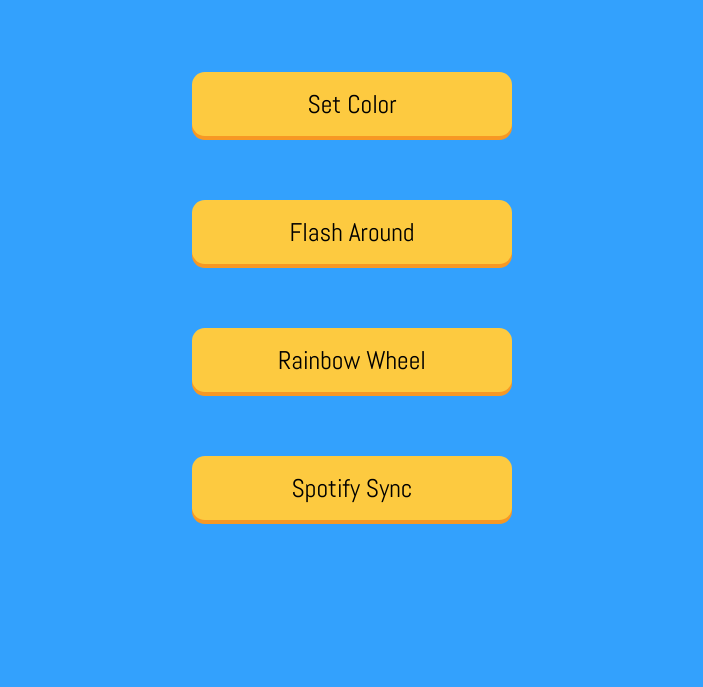
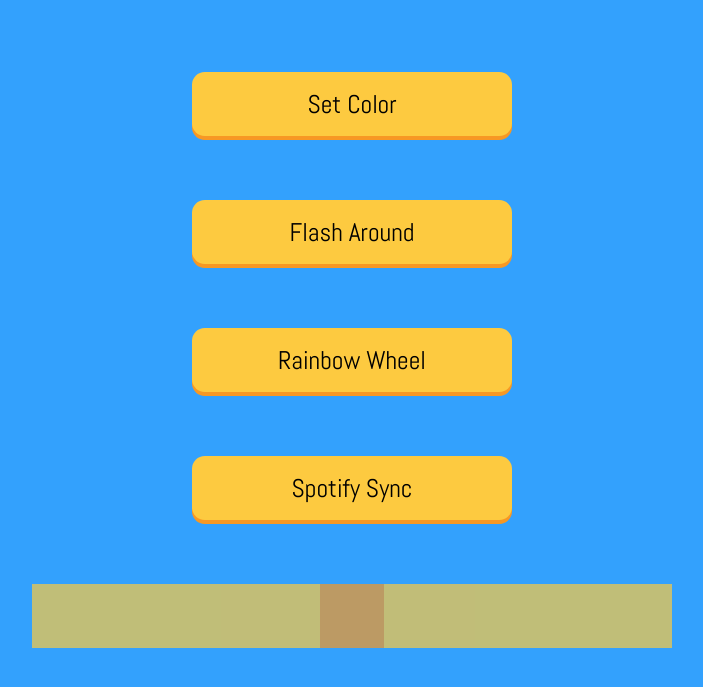
Before and after one commit to vbhaip/HelioHex, a Flask app: page / in a window 1280 px wide. Shown: the top 687 px of the page, without its empty margins (288-991 px from the left). Run offline with Flask 2, Linux system fonts and the light colour scheme; some libraries are stand-ins or nearby versions.

Commit message:
Added slider to adjust brightness and route to get full and no brightness to work

```diff
--- a/heroku-app/static/index.js
+++ b/heroku-app/static/index.js
@@ -26,6 +26,7 @@
           //alert(request.responseText);
 		  console.log(request.responseText);
       };
+
       // We point the request at the appropriate command
       request.open("GET", "https://192.168.200.18:5000/" + command, true);
       // and then we send it off
@@ -33,3 +34,20 @@
     });
   }
 }, true);
+
+
+var slider = document.getElementById("slider");
+slider.onchange = function(){
+      var request = new XMLHttpRequest();
+      request.onload = function() {
+          // We could do more interesting things with the response
+          // or, we could ignore it entirely
+          //alert(request.responseText);
+		  console.log(request.responseText);
+      };
+
+      // We point the request at the appropriate command
+      request.open("GET", "https://192.168.200.18:5000/set_brightness/" + slider.value/100.0, true);
+      // and then we send it off
+      request.send();
+}
--- a/heroku-app/static/style.css
+++ b/heroku-app/static/style.css
@@ -24,6 +24,8 @@
     outline: none;
     color: black;
 	display: inline-block;
+	margin-left: 30vmin;
+	margin-right: 30vmin;
 }
 
 .button:active {
@@ -34,7 +36,45 @@
 
 .buttons{
     margin: 0 auto;
-    width: 40vmin;
+    width: 100vmin;
     text-align: center;
+	padding: 0;
 
 }
+
+.slider {
+  -webkit-appearance: none;  /* Override default CSS styles */
+  appearance: none;
+  width: 80vmin;
+  height: 8vh; /* Specified height */
+  background: #FDCA40;
+  outline: none; /* Remove outline */
+  opacity: 0.7; /* Set transparency (for mouse-over effects on hover) */
+  -webkit-transition: .2s; /* 0.2 seconds transition on hover */
+  transition: opacity .2s;
+  display: inline-block;
+  margin: auto;
+  margin-top: 8vh;
+}
+
+/* Mouse-over effects */
+.slider:hover {
+  opacity: 1; /* Fully shown on mouse-over */
+}
+
+/* The slider handle (use -webkit- (Chrome, Opera, Safari, Edge) and -moz- (Firefox) to override default look) */
+.slider::-webkit-slider-thumb {
+  -webkit-appearance: none; /* Override default look */
+  appearance: none;
+  width: 8vh; /* Set a specific slider handle width */
+  height: 8vh; /* Slider handle height */
+  background: #F79824;
+  cursor: pointer; /* Cursor on hover */
+}
+
+.slider::-moz-range-thumb {
+  width: 8vh; /* Set a specific slider handle width */
+  height: 8vh; /* Slider handle height */
+  background: #F79824;
+  cursor: pointer; /* Cursor on hover */
+}
--- a/heroku-app/templates/index.html
+++ b/heroku-app/templates/index.html
@@ -4,7 +4,6 @@
 		<title>HelioHex</title>
 
 		<script src="https://ajax.googleapis.com/ajax/libs/jquery/3.4.1/jquery.min.js"></script>
-		<script src="{{ url_for('static', filename='index.js') }}"></script>
 		<link rel=stylesheet type=text/css href="{{ url_for('static', filename='style.css') }}">
 		<script src="https://cdnjs.cloudflare.com/ajax/libs/webcomponentsjs/0.7.3/webcomponents.min.js"></script>
 		<!--<link rel="import" href="{{ url_for('static', filename='awesome-button.html') }}">-->
@@ -16,6 +15,8 @@
 				<button type="button" class="button" value="flash_around">Flash Around</button>
 				<button type="button" class="button" value="rainbow_wheel">Rainbow Wheel</button>
 				<button type="button" class="button" value="play_song">Spotify Sync</button>
+				<input type="range" min="0" max="100" value="50" class="slider" id="slider">
 			</div>
 	</body>
+	<script src="{{ url_for('static', filename='index.js') }}"></script>
 </html>
--- a/main_controller.py
+++ b/main_controller.py
@@ -79,6 +79,7 @@
     return "Flashing around"
 
 @app.route("/set_brightness/<float:b>")
+@app.route("/set_brightness/<int:b>")
 def set_brightness(b):
     display.set_brightness(b)
     return "Brightness set to %f" %b
```
